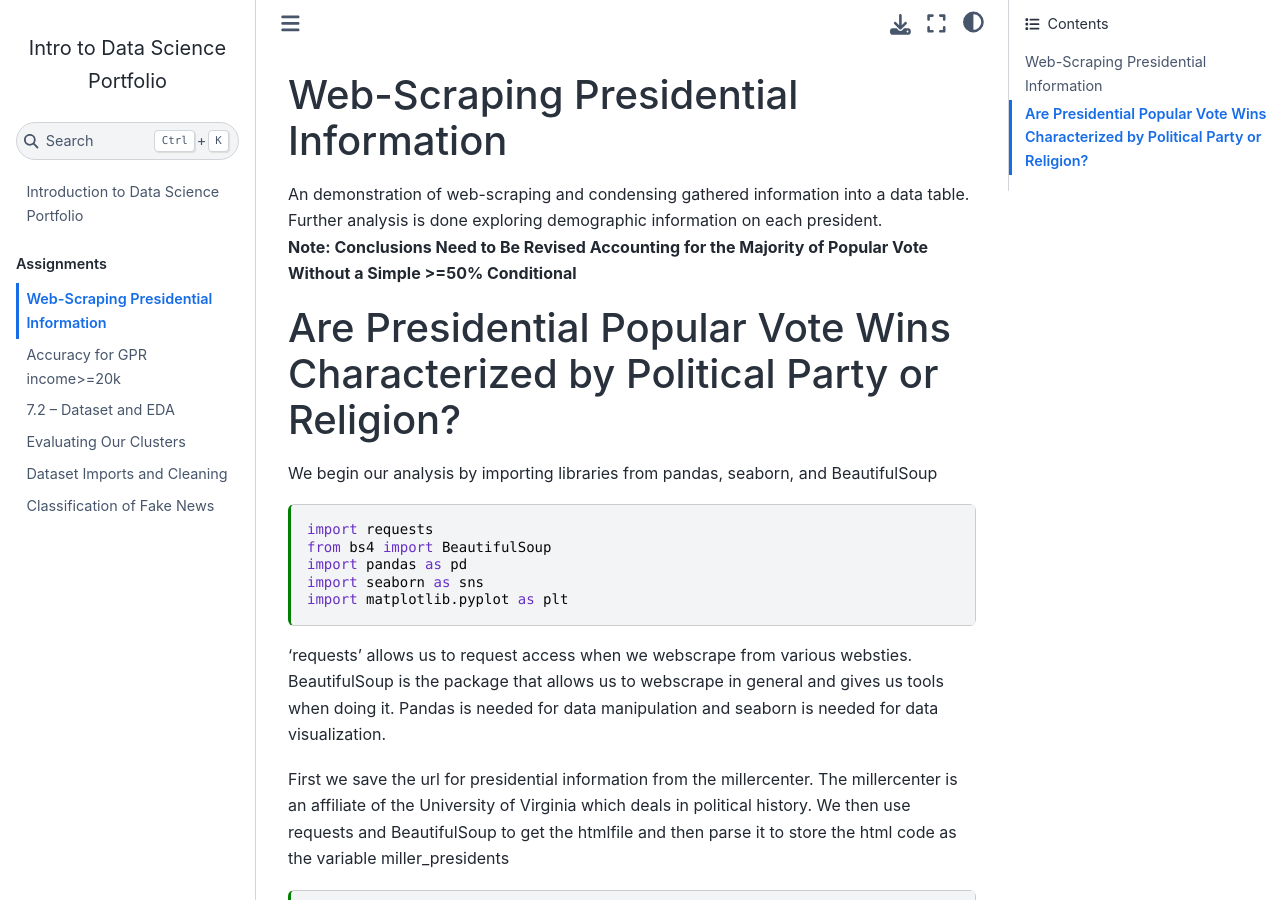
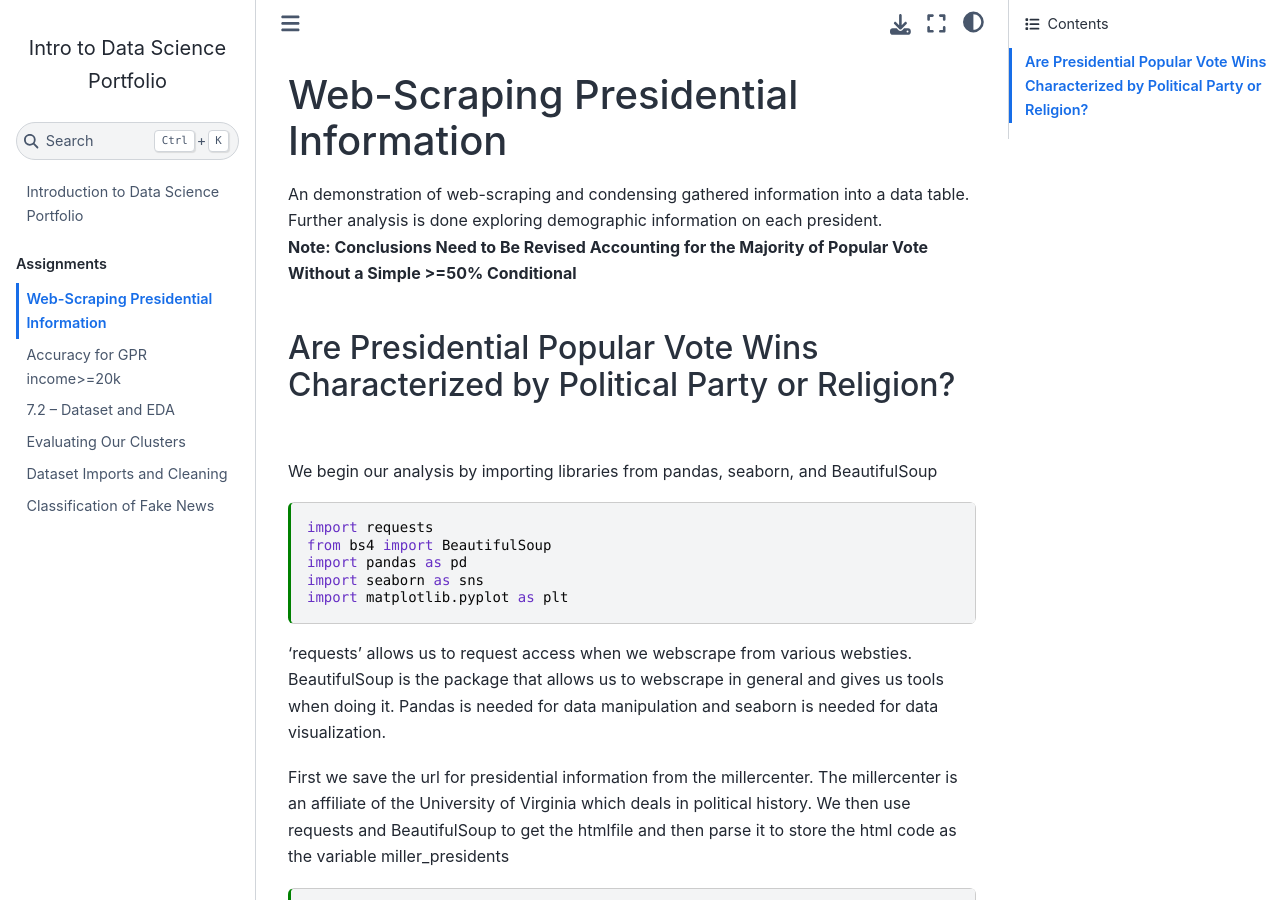
Before and after one commit to loganmccue17/intro-to-ds, a Jupyter Book: the page built from a5_us_presidential_elections.md, in a window 1280 px wide and 900 px high. Built offline with Jupyter Book 1.0.4 settings and Sphinx 7.4.7 and the Sphinx Book theme 1.1.4, drawn with Linux system fonts in a browser that asks for light colours.

Commit message:
Update a5_us_presidential_elections.md

```diff
--- a/a5_us_presidential_elections.md
+++ b/a5_us_presidential_elections.md
@@ -10,12 +10,12 @@ kernelspec:
   language: python
   name: python3
 ---
-## Web-Scraping Presidential Information
+# Web-Scraping Presidential Information
 
 An demonstration of web-scraping and condensing gathered information into a data table. Further analysis is done exploring demographic information on each president. <br>
 **Note: Conclusions Need to Be Revised Accounting for the Majority of Popular Vote Without a Simple >=50% Conditional**
 
-# Are Presidential Popular Vote Wins Characterized by Political Party or Religion?
+## Are Presidential Popular Vote Wins Characterized by Political Party or Religion?
 
 +++
 
```
